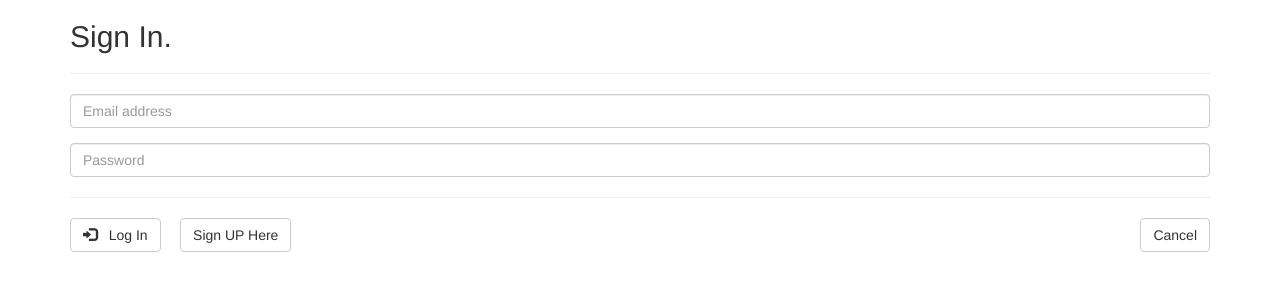
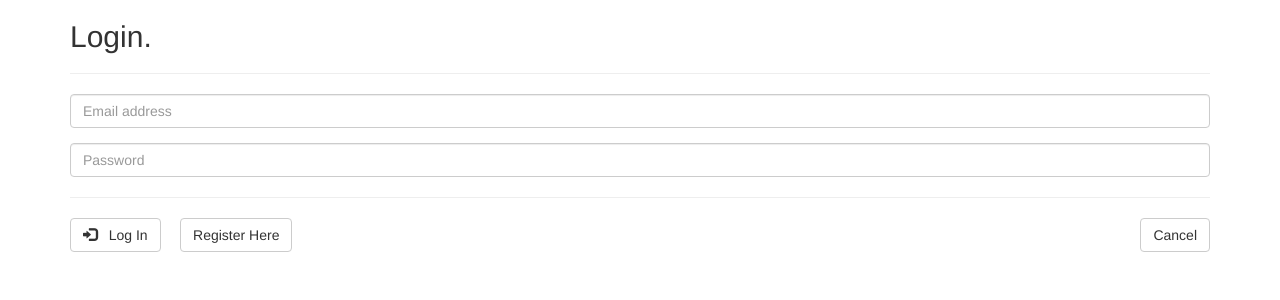
Before and after one commit to gcnonato/Startup_buddy, a PHP site: page / in a window 1280 px wide. Shown: the top 300 px of the page. Run offline with PHP 8.4, Linux system fonts and the light colour scheme.

Commit message:
Update index.php

```diff
--- a/index.php
+++ b/index.php
@@ -27,7 +27,7 @@ $email = $DBcon->real_escape_string($email);
 $password = $DBcon->real_escape_string($password);
 
 
-$query = $DBcon->query("SELECT user_id, email, password FROM tbl_users WHERE email='$email'");
+$query = $DBcon->query("SELECT user_id, email, password FROM register WHERE email='$email'");
 
 $row=$query->fetch_array();
 
@@ -63,7 +63,7 @@ $DBcon->close();
 <head>
 
 
-<title>YourRide</title>
+<title>Startup Buddy</title>
 
 <link href="bootstrap/css/bootstrap.min.css" rel="stylesheet" media="screen">
 
@@ -83,7 +83,7 @@ $DBcon->close();
 
 <form class="form-signin" method="post" id="login-form">
 
-<h2 class="form-signin-heading">Sign In.</h2>
+<h2 class="form-signin-heading">Login.</h2>
 <hr/>
 
 <?php
@@ -122,7 +122,7 @@ echo $msg;
 
 <a href="welcome.html" class="btn btn-default" style="float:right;">Cancel</a>
 
-<a href="register.php" class="btn btn-default">Sign UP Here</a>
+<a href="register.php" class="btn btn-default">Register Here</a>
 
 
 </div>
```
